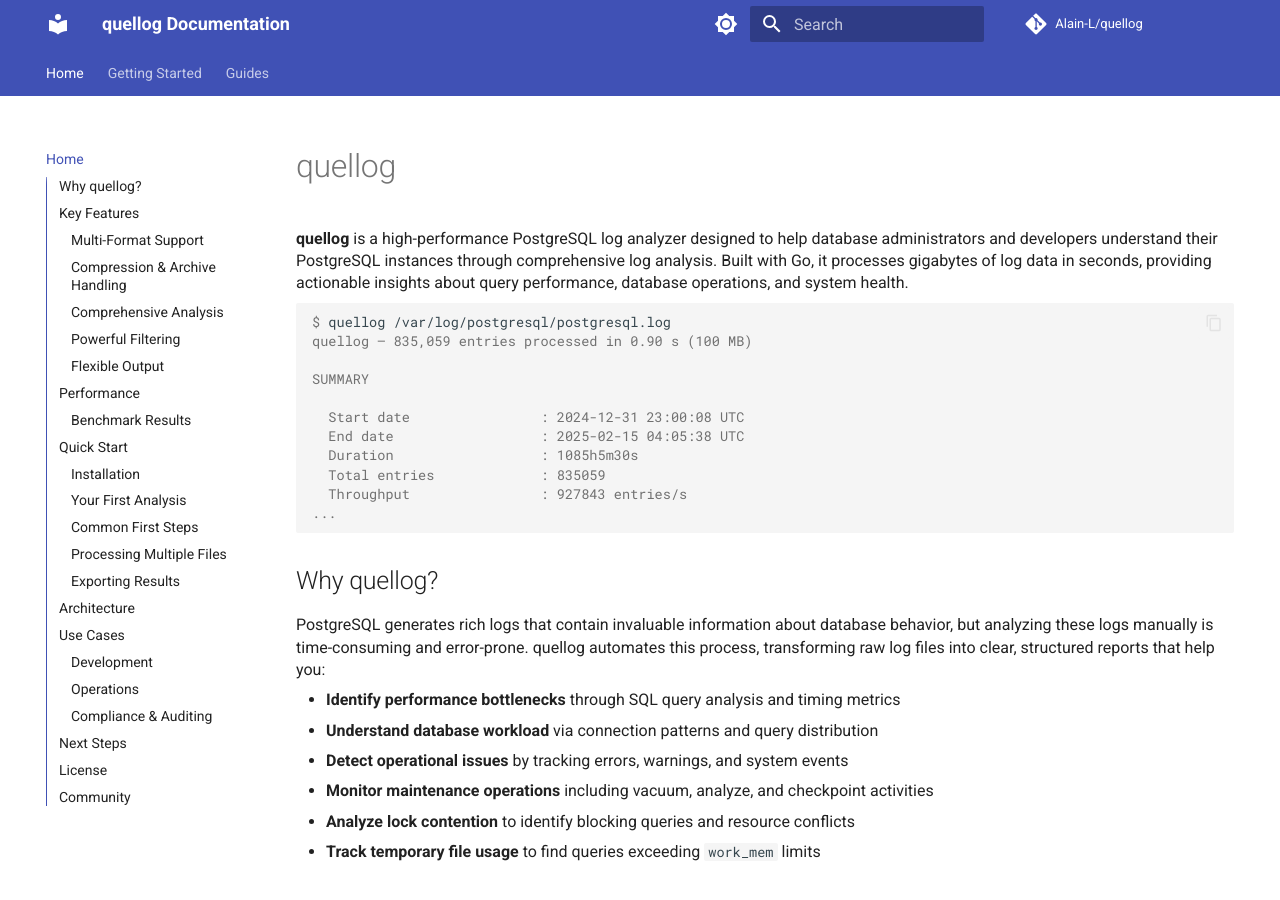
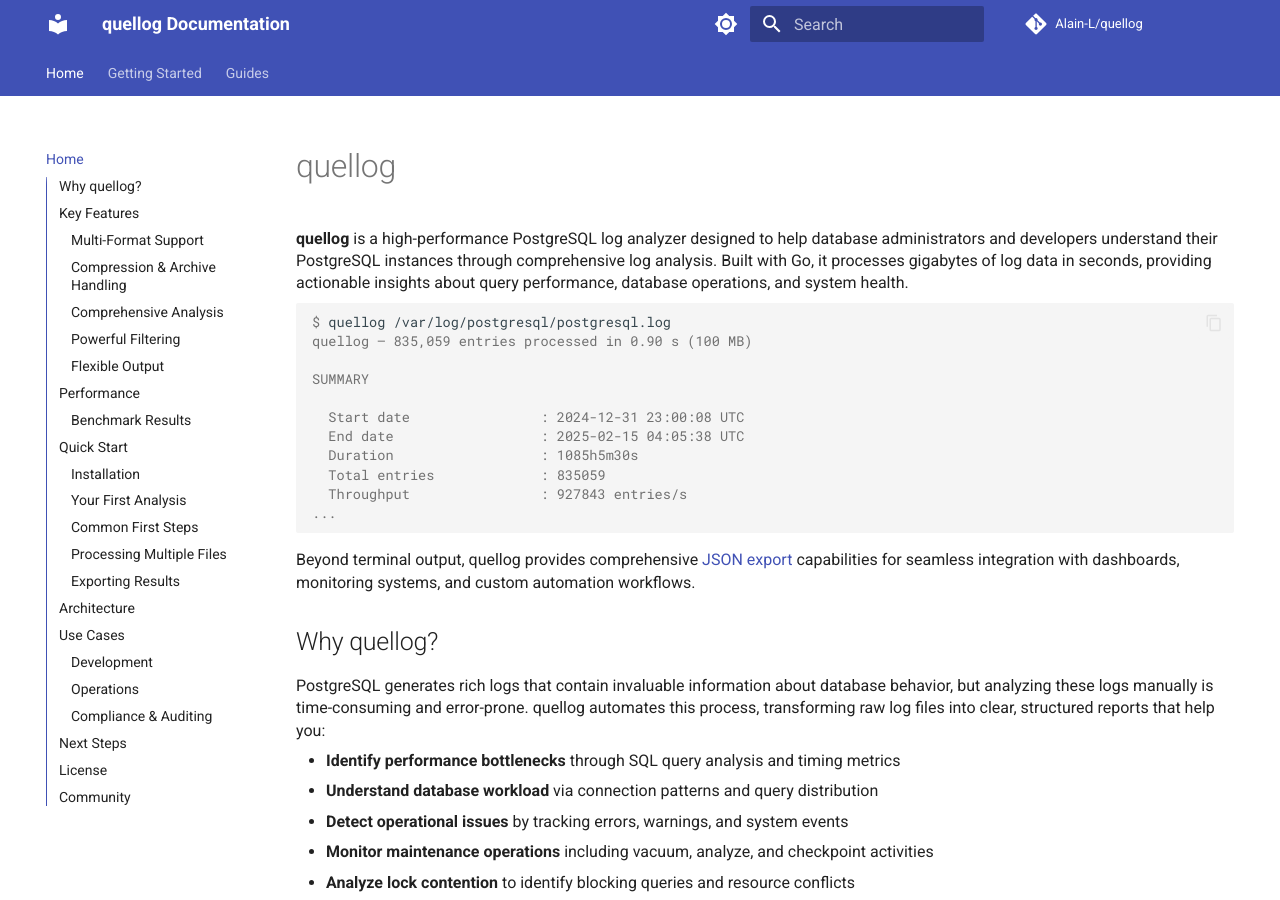
Before and after one commit to Alain-L/quellog, an MkDocs documentation site: the page built from docs/index.md, in a window 1280 px wide and 900 px high. Built offline with MkDocs 1.6.1 and Material for MkDocs 9.7.7, drawn with Linux system fonts in a browser that asks for light colours; comment, search, counter and statistics services are not loaded.

Commit message:
docs: highlight JSON export capabilities on home page
Add prominent mention of JSON export before 'Why quellog?' section,
emphasizing integration capabilities with dashboards, monitoring
systems, and automation workflows.

````diff
--- a/docs/index.md
+++ b/docs/index.md
@@ -15,6 +15,8 @@
   Throughput                : 927843 entries/s
 ...
 ```
+
+Beyond terminal output, quellog provides comprehensive [JSON export](json-export.md) capabilities for seamless integration with dashboards, monitoring systems, and custom automation workflows.
 
 ## Why quellog?
 
````
